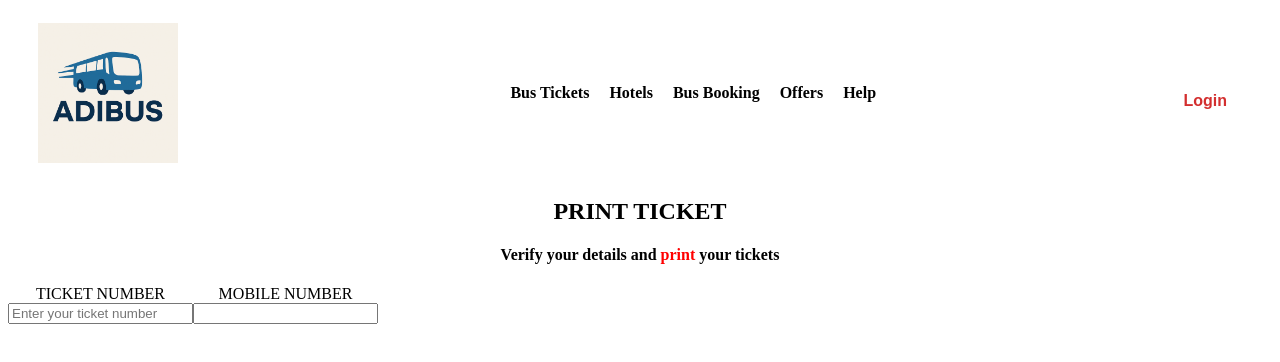
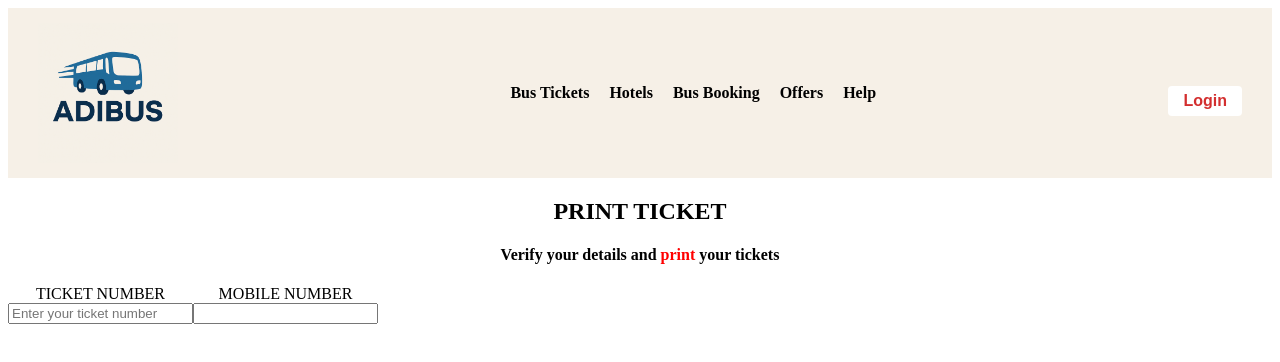
Before and after one commit to abhijitdas44719/ADIBUS, a plain HTML site: page showmyticket.html in a window 1280 px wide. Drawn offline with Linux system fonts and the light colour scheme.

Commit message:
showmyticket.html

```diff
--- a/showmyticket.html
+++ b/showmyticket.html
@@ -6,7 +6,7 @@
   display: flex;
   align-items: center;
   justify-content: space-between;
-  background-color: #ffffff; /* redBus red */
+  background-color: #f6f0e7; /* redBus red */
   padding: 15px 30px;
   color: white;
   flex-wrap: wrap;
```
